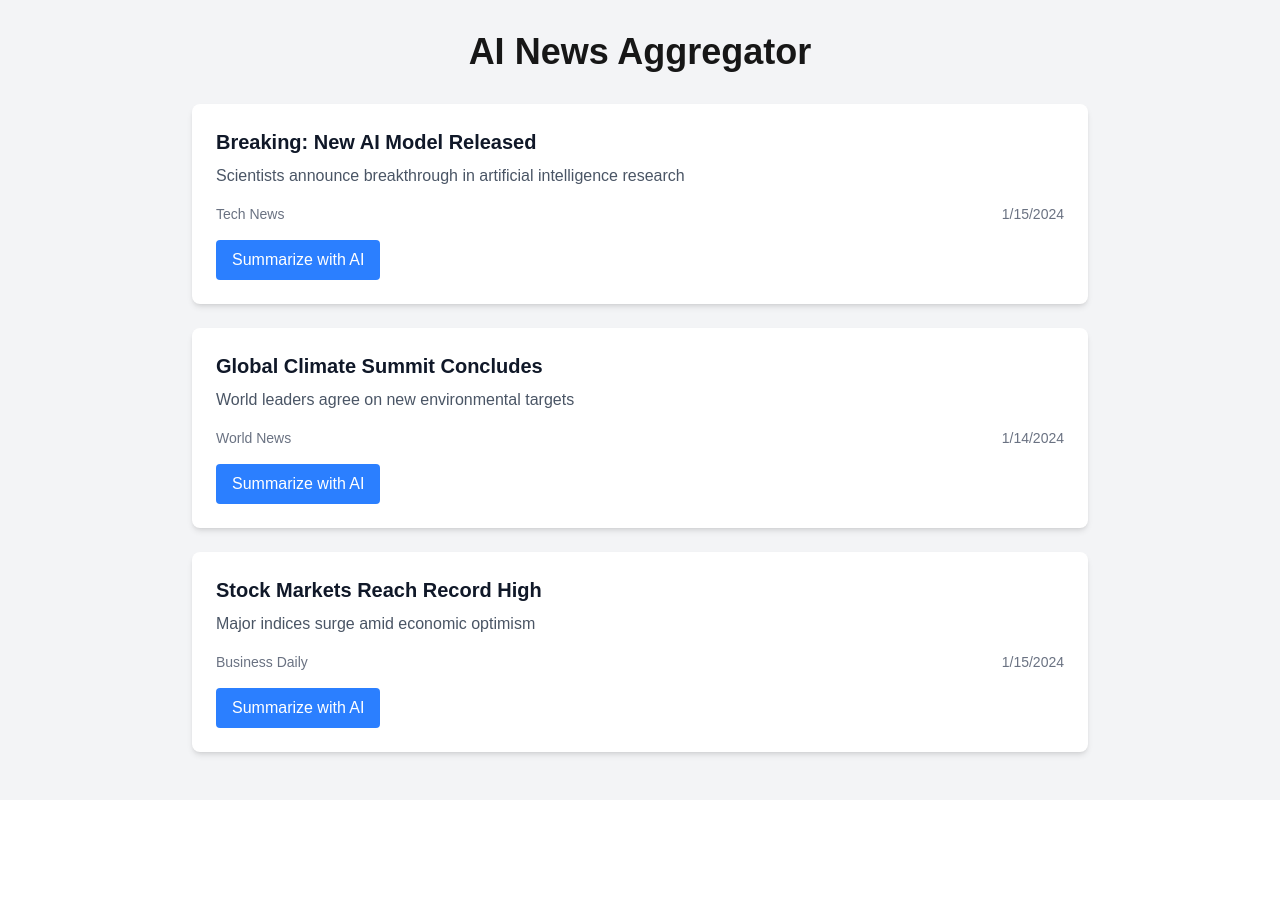
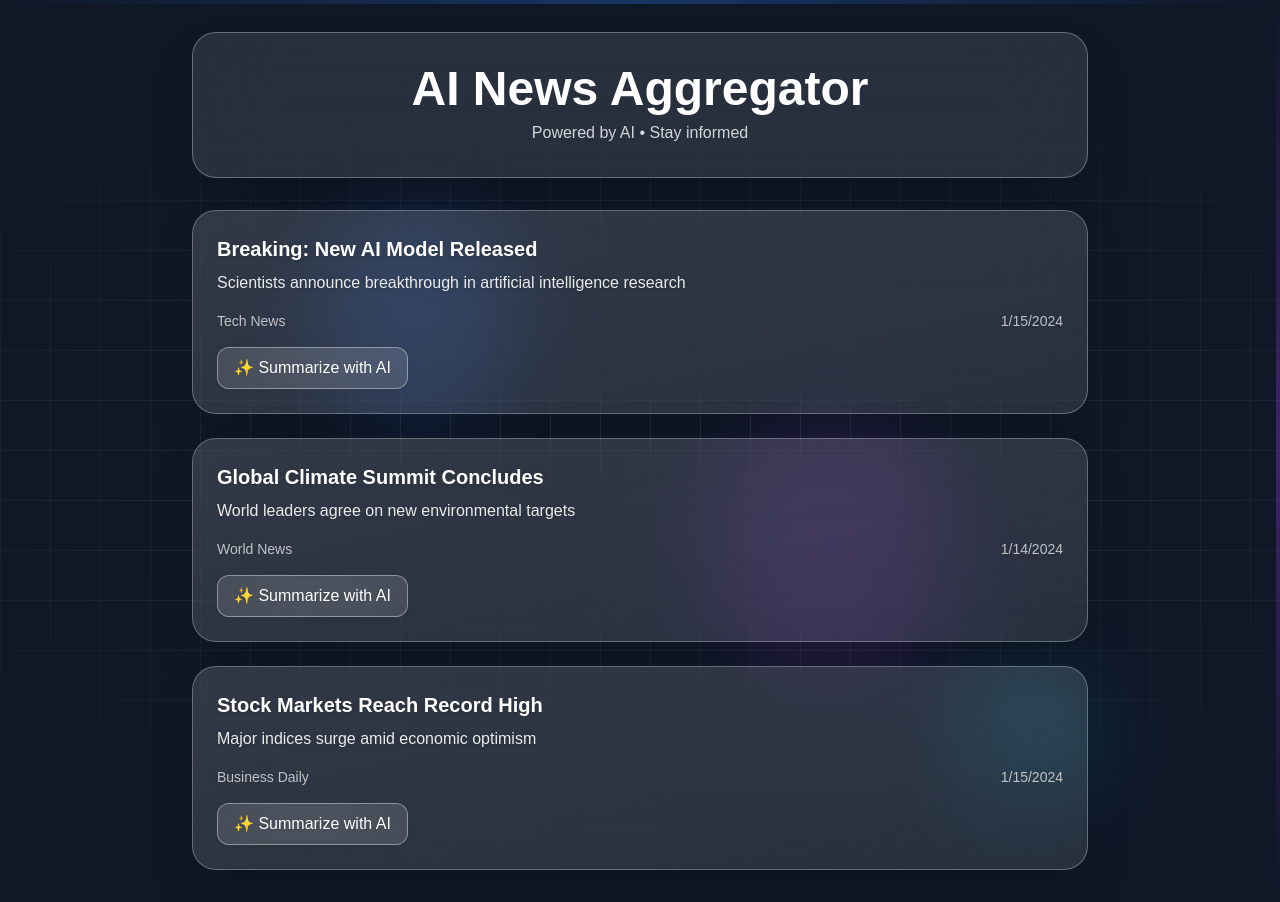
Before and after one commit to nife-codes/news-aggregator, a Next.js app: page / in a window 1280 px wide. Before the commit the page ends 800 px from the top, so only its background shows below. Built offline with nearby package versions, Linux system fonts and the light colour scheme.

Commit message:
ddbdnwdn

```diff
--- a/app/components/NewsCard.tsx
+++ b/app/components/NewsCard.tsx
@@ -1,3 +1,5 @@
+"use client";
+
 interface Article {
   id: number
   title: string
@@ -11,16 +13,29 @@ interface NewsCardProps {
 }
 
 export default function NewsCard({ article }: NewsCardProps) {
+  const handleSummarize = async () => {
+    const mockSummary = `This is a mock AI summary for "${article.title}". The real AI will analyze this article and provide key points shortly!`;
+    alert(`🔍 AI Summary:\n\n${mockSummary}`);
+  }
+
   return (
-    <div className="bg-white rounded-lg shadow-md p-6 hover:shadow-lg transition-shadow">
-      <h2 className="text-xl font-semibold text-gray-900 mb-2">{article.title}</h2>
-      <p className="text-gray-600 mb-4">{article.description}</p>
-      <div className="flex justify-between text-sm text-gray-500">
+    <div className="relative backdrop-blur-2xl bg-white/10 rounded-3xl p-6 border border-white/30 shadow-2xl">
+      {/* Glass reflection effect */}
+      <div className="absolute inset-0 bg-gradient-to-br from-white/10 to-transparent rounded-3xl opacity-50"></div>
+
+      <h2 className="text-xl font-semibold text-white mb-2 relative z-10 drop-shadow">{article.title}</h2>
+      <p className="text-white/90 mb-4 relative z-10 drop-shadow">{article.description}</p>
+
+      <div className="flex justify-between text-sm text-white/70 relative z-10 drop-shadow">
         <span>{article.source}</span>
         <span>{new Date(article.publishedAt).toLocaleDateString()}</span>
       </div>
-      <button className="mt-4 bg-blue-500 text-white px-4 py-2 rounded hover:bg-blue-600 transition-colors">
-        Summarize with AI
+
+      <button
+        onClick={handleSummarize}
+        className="mt-4 relative z-10 backdrop-blur-2xl bg-white/10 text-white px-4 py-2 rounded-xl border border-white/40 hover:bg-white/20 transition-all duration-300 font-medium hover:scale-105 drop-shadow"
+      >
+        ✨ Summarize with AI
       </button>
     </div>
   )
--- a/app/page.tsx
+++ b/app/page.tsx
@@ -26,9 +26,30 @@ export default function Home() {
   ]
 
   return (
-    <main className="min-h-screen bg-gray-100 p-8">
-      <h1 className="text-4xl font-bold text-center mb-8">AI News Aggregator</h1>
-      <div className="grid gap-6 max-w-4xl mx-auto">
+    <main className="min-h-screen bg-gray-900 p-8 relative overflow-hidden">
+      {/* BUSY BACKGROUND PATTERN - This will show the blur */}
+      <div className="absolute inset-0 bg-[radial-gradient(ellipse_at_center,_var(--tw-gradient-stops))] from-gray-700 via-gray-900 to-black opacity-70"></div>
+
+      {/* Grid pattern behind to show blur effect */}
+      <div className="absolute inset-0 bg-[linear-gradient(rgba(255,255,255,0.1)_1px,transparent_1px),linear-gradient(90deg,rgba(255,255,255,0.1)_1px,transparent_1px)] bg-[size:50px_50px] [mask-image:radial-gradient(ellipse_80%_50%_at_50%_50%,black,transparent)]"></div>
+
+      {/* Moving lights that will blur */}
+      <div className="absolute inset-0 overflow-hidden">
+        <div className="absolute top-0 left-0 w-full h-1 bg-gradient-to-r from-transparent via-blue-500/40 to-transparent animate-pulse"></div>
+        <div className="absolute bottom-0 right-0 w-1 h-full bg-gradient-to-b from-transparent via-purple-500/40 to-transparent animate-pulse"></div>
+
+        <div className="absolute top-1/4 left-1/4 w-48 h-48 bg-blue-500/20 rounded-full blur-2xl animate-bounce"></div>
+        <div className="absolute bottom-1/4 right-1/4 w-64 h-64 bg-purple-500/20 rounded-full blur-2xl animate-pulse"></div>
+        <div className="absolute top-3/4 left-3/4 w-32 h-32 bg-cyan-500/20 rounded-full blur-2xl animate-bounce"></div>
+      </div>
+
+      {/* Glass header */}
+      <div className="relative backdrop-blur-2xl bg-white/10 rounded-3xl p-8 mb-8 border border-white/30 shadow-2xl mx-auto max-w-4xl">
+        <h1 className="text-5xl font-bold text-center text-white mb-2">AI News Aggregator</h1>
+        <p className="text-center text-white/80">Powered by AI • Stay informed</p>
+      </div>
+
+      <div className="grid gap-6 max-w-4xl mx-auto relative">
         {mockArticles.map(article => (
           <NewsCard key={article.id} article={article} />
         ))}
```
